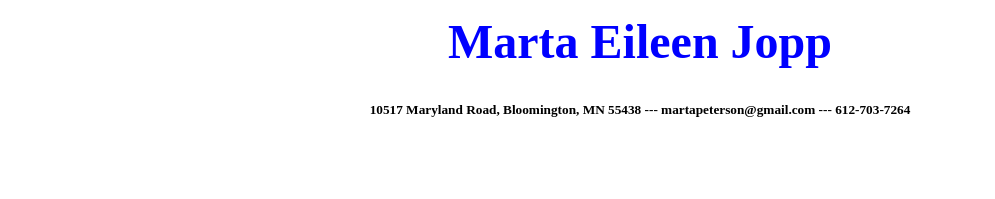
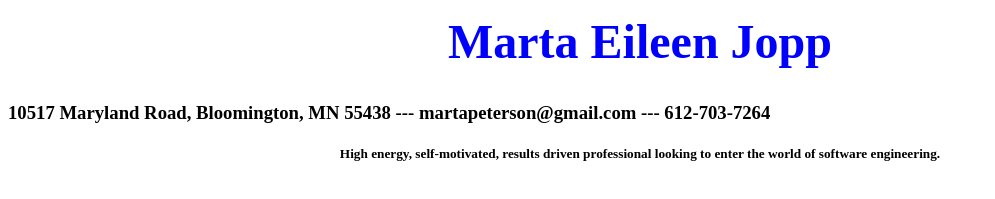
Before and after one commit to MartaJopp/martajopp.github.io, a plain HTML site: page index.html in a window 1280 px wide. Shown: the part 203-402 px from the top of the page, without its empty margins (0-995 px from the left). Drawn offline with Linux system fonts and the light colour scheme.

Commit message:
changed headers

```diff
--- a/index.html
+++ b/index.html
@@ -7,6 +7,7 @@
 <body>
   <img src="martajopp.github.io/IMG_8523.JPG" width=150 justify-content=center>
   <h1>Marta Eileen Jopp</h1>
-  <h5>10517 Maryland Road, Bloomington, MN 55438 --- martapeterson@gmail.com --- 612-703-7264 </h5>
+  <h3>10517 Maryland Road, Bloomington, MN 55438 --- martapeterson@gmail.com --- 612-703-7264 </h5>
+  <h5>High energy, self-motivated, results driven professional looking to enter the world of software engineering.</h5>
 </body>
 </html>
```
